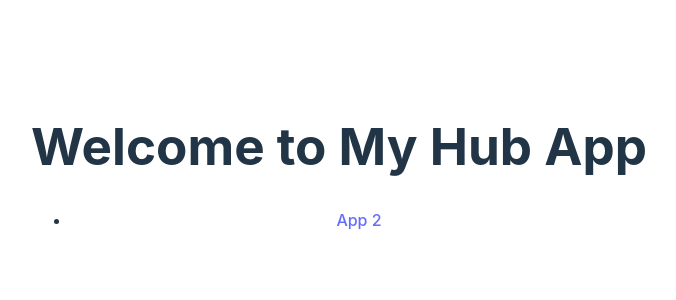
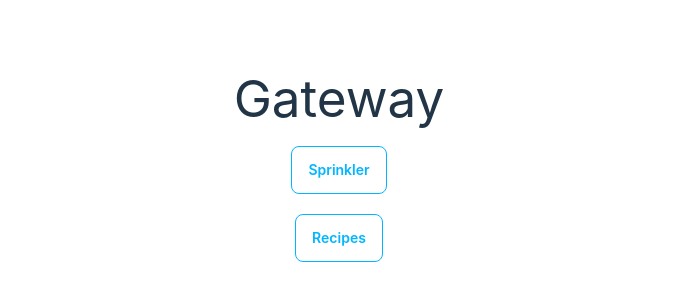
Before and after one commit to jpacock/gateway, a React (Vite) app: page / in a window 1280 px wide. Shown: the part 234-534 px from the top of the page, without its empty margins (301-977 px from the left). Built offline with nearby package versions, Linux system fonts and the light colour scheme.

Commit message:
Setup daisy ui

```diff
--- a/package.json
+++ b/package.json
@@ -2,7 +2,7 @@
   "name": "gateway",
   "private": true,
   "version": "0.0.0",
-  "type": "module",
+  "type": "commonjs",
   "scripts": {
     "clean": "rimraf build",
     "build": "yarn clean && tsc && vite build",
@@ -11,6 +11,7 @@
     "preview": "vite preview"
   },
   "dependencies": {
+    "daisyui": "^4.11.1",
     "react": "^18.2.0",
     "react-dom": "^18.2.0"
   },
@@ -20,10 +21,13 @@
     "@typescript-eslint/eslint-plugin": "^7.2.0",
     "@typescript-eslint/parser": "^7.2.0",
     "@vitejs/plugin-react": "^4.2.1",
+    "autoprefixer": "^10.4.19",
     "eslint": "^8.57.0",
     "eslint-plugin-react-hooks": "^4.6.0",
     "eslint-plugin-react-refresh": "^0.4.6",
+    "postcss": "^8.4.38",
     "rimraf": "^5.0.5",
+    "tailwindcss": "^3.4.3",
     "typescript": "^5.2.2",
     "vite": "^5.2.0"
   }
--- /dev/null
+++ b/postcss.config.js
@@ -0,0 +1,9 @@
+const autoprefixer = require('autoprefixer');
+const tailwindcss = require('tailwindcss');
+
+module.exports = {
+  plugins: [
+    tailwindcss,
+    autoprefixer,
+  ],
+};
--- a/src/App.tsx
+++ b/src/App.tsx
@@ -1,12 +1,20 @@
+
 import './App.css'
+import './styles.css';
+import 'daisyui/dist/full.css';
 
 function App() {
   return (
     <div>
-      <h1>Welcome to My Hub App</h1>
-      <ul>
-        <li><a href="/sprinkler">App 2</a></li>
-      </ul>
+      <h1 className="mb-5">Gateway</h1>
+      <div className="flex flex-col space-y-5">
+        <a href="https://jpacock.com/sprinkler">
+          <button className="btn btn-outline btn-info">Sprinkler</button>
+        </a>
+        <a href="https://jpacock.com/recipes">
+          <button className="btn btn-outline btn-info">Recipes</button>
+        </a>
+      </div>
     </div>
   );
 }
--- /dev/null
+++ b/src/styles.css
@@ -0,0 +1,3 @@
+@import 'tailwindcss/base';
+@import 'tailwindcss/components';
+@import 'tailwindcss/utilities';
--- /dev/null
+++ b/tailwind.config.js
@@ -0,0 +1,12 @@
+/** @type {import('tailwindcss').Config} */
+module.exports = {
+  content: [
+    './src/**/*.html',
+    './src/**/*.jsx',
+    './src/**/*.tsx',
+  ],
+  theme: {
+    extend: {},
+  },
+  plugins: [require('daisyui')],
+}
```
Also changed, not shown: .eslintrc.cjs, 5 other files (tests, documents, lock files or other folders).
